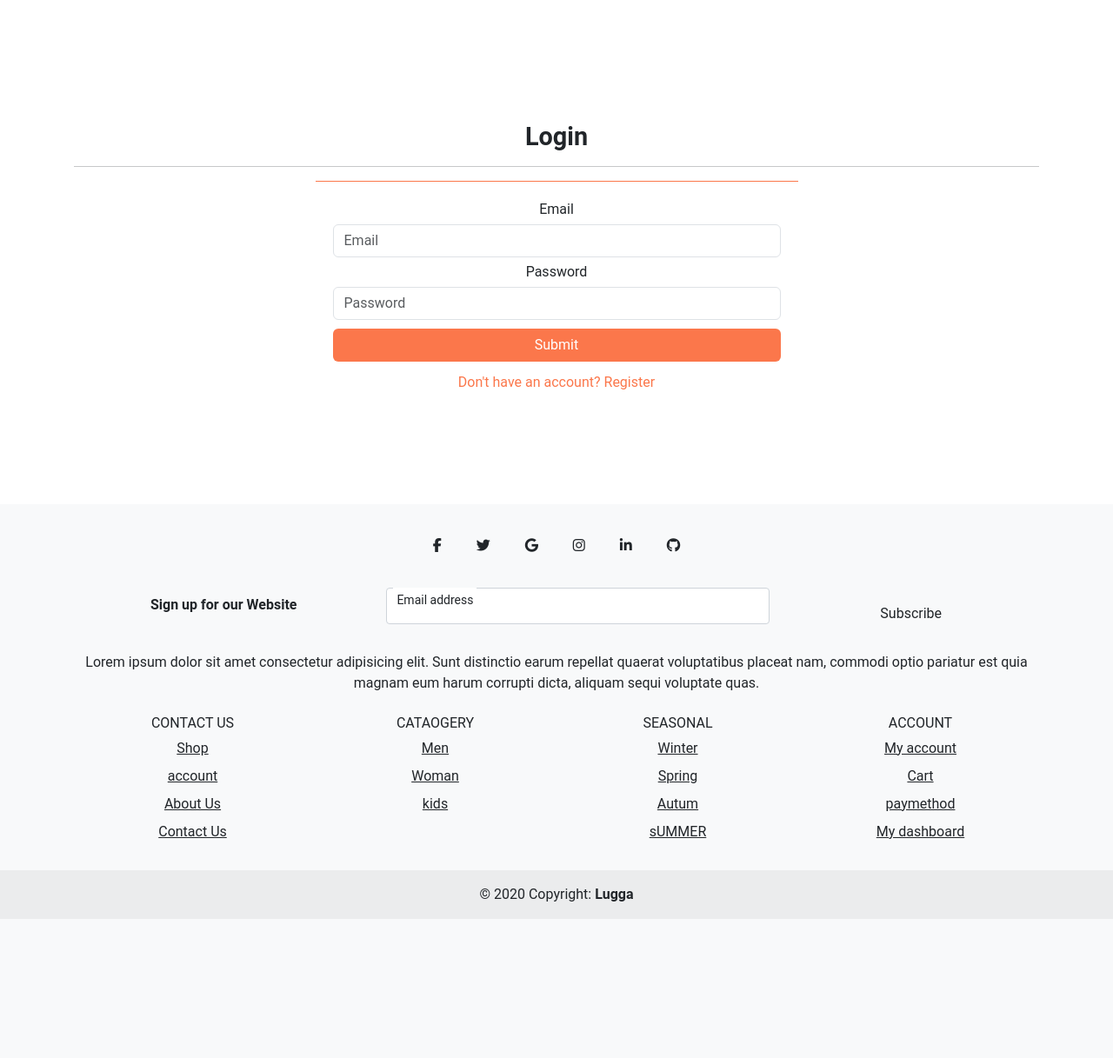
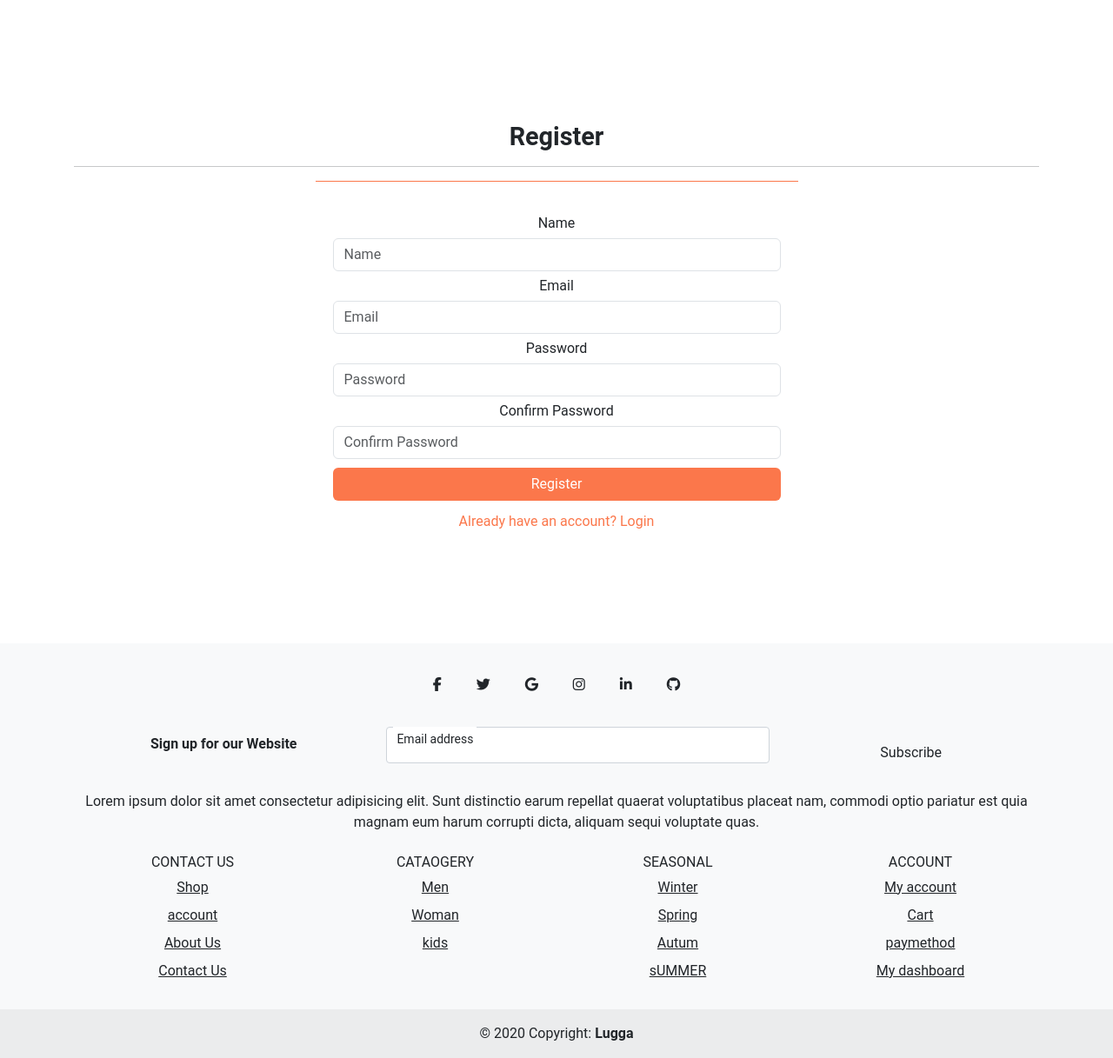
Before and after one commit to rachitpoudel101/Lugga_COllab, a PHP site: page /register.php in a window 1280 px wide; the page is wider, and only the part inside the window is pictured. Shown: the part 384-1601 px from the top of that part at 87% size. Before the commit the page ends 1441 px from the top of that part, so only its background shows below. Run offline with PHP 8.4, Linux system fonts and the light colour scheme.

Commit message:
Update register.php

```diff
--- a/register.php
+++ b/register.php
@@ -1,49 +1,55 @@
 <?php
-// Start session to manage user session data
 session_start();
+include('server/connection.php');
 
-// Include database connection file
-include("server/connection.php");
+if (isset($_SESSION['logged_in'])) {
+    header('location: account.php');
+    exit;
+if (isset($_POST['register'])) {
+    $name = $_POST['name'];
+    $email = $_POST['email'];
+    $password = $_POST['password'];
+    $confirmPassword = $_POST['confirmPassword'];
 
-// Check if user is already logged in, if yes, redirect to account page
-if (isset($_SESSION['logged_in'])) {
-    header("location: account.php");
-    exit;
+    // If password doesn't match
+    if ($password !== $confirmPassword) {
+        header('location: register.php?error=passwords_dont_match');
+    }
+    // If password is less than 6 characters
+    elseif (strlen($password) < 6) {
+        header('location: register.php?error=password_must_be_at_least_6_characters');
+    } else {
+        // Check if there is a user with this email
+        $stmt1 = $conn->prepare("SELECT count(*) FROM users WHERE user_email=?");
+        $stmt1->bind_param('s', $email);
+        $stmt1->execute();
+        $stmt1->bind_result($num_rows);
+        $stmt1->store_result();
+        $stmt1->fetch();
+        $stmt1->close();
+
+        // If there is a user already registered with this email
+        if ($num_rows != 0) {
+            header('location: register.php?error=user_with_this_email_already_exists');
+        } else {
+            // Create a new user
+            $stmt = $conn->prepare("INSERT INTO users (user_name, user_email, user_password) VALUES (?,?,?)");
+            $stmt->bind_param('sss', $name, $email, md5($password));
+
+            // If account was created successfully
+            if ($stmt->execute()) {
+                $_SESSION['user_email'] = $email;
+                $_SESSION['user_name'] = $name;
+                $_SESSION['logged_in'] = true;
+                header('location: account.php?register=You_registered_successfully');
+            }
+            // Account could not be created
+            else {
+                header('location: register.php?error=could_not_create_an_account_at_the_moment');
+            }
+        }
+    }
 }
-
-// Check if login form is submitted
-if (isset($_POST['login_btn'])) {
-    // Get user input from login form
-    $email = $_POST['email'];
-    $password = md5($_POST['password']); // Encrypt the password using md5 hashing algorithm
-
-    // Prepare SQL statement to retrieve user information from database
-    $stmt = $conn->prepare("SELECT user_id, user_name, user_email, user_password FROM users WHERE user_email = ? AND user_password = ?");
-    $stmt->bind_param('ss', $email, $password); // Bind parameters to the prepared statement
-
-    // Execute the prepared statement
-    if ($stmt->execute()) {
-        // Bind result variables
-        $stmt->bind_result($user_id, $username, $user_email, $user_password);
-
-        // Fetch the result
-        if ($stmt->fetch()) {
-            // If user exists, set session variables to store user data
-            $_SESSION['user_id'] = $user_id;
-            $_SESSION['user_name'] = $username;
-            $_SESSION['user_email'] = $user_email;
-            $_SESSION['logged_in'] = true; // Set logged_in session variable to true to indicate user is logged in
-
-            // Redirect to account page with success message
-            header('location: account.php?message=logged_in_successfully');
-        } else {
-            // If user does not exist, redirect to login page with error message
-            header('location: login.php?error=could_not_verify_your_account');
-        }
-    } else {
-        // Error: Something went wrong with the execution of the query, redirect to login page with error message
-        header('location: login.php?error=something_went_wrong');
-    }
 }
 ?>
 
@@ -51,9 +57,9 @@ if (isset($_POST['login_btn'])) {
 
 
 
-
 <!DOCTYPE html>
 <html lang="en">
+
 <head>
     <meta charset="UTF-8">
     <meta name="viewport" content="width=device-width, initial-scale=1.0">
@@ -94,34 +100,42 @@ if (isset($_POST['login_btn'])) {
         </div>
     </nav>
 
-    <!-- Login -->
+    <!-- Register -->
     <section class="my-5 py-5">
         <div class="container text-center mt-3 pt-5">
-            <h2 class="font-weight-bold">Login</h2>
+            <h2 class="font-weight-bold">Register</h2>
             <hr class="mx-auto">
         </div>
-        <div class="mx-auto container" method="POST" action="login.php">
-            <p style="color:red" class="text-center"><?php if (isset($_GET['error'])) echo htmlspecialchars($_GET['error']); ?></p>
-
-            <form id="login-form">
+        <div class="mx-auto container">
+            <form id="register-form" method="POST" action="register.php">
+                <p style="color: red;"><?php if (isset($_GET['error'])) {
+                                            echo $_GET['error'];
+                                        } ?></p>
                 <div class="form-group">
-                    <label for="login-email">Email</label>
-                    <input type="text" class="form-control" id="login-email" name="email" placeholder="Email" required>
+                    <label for="register-name">Name</label>
+                    <input type="text" class="form-control" id="register-name" name="name" placeholder="Name" required>
                 </div>
                 <div class="form-group">
-                    <label for="login-password">Password</label>
-                    <input type="password" class="form-control" id="login-password" name="password" placeholder="Password" required>
+                    <label for="register-email">Email</label>
+                    <input type="text" class="form-control" id="register-email" name="email" placeholder="Email" required>
                 </div>
                 <div class="form-group">
-                    <input type="submit" class="btn" id="login-btn" name="login_btn value=" Login">
+                    <label for="register-password">Password</label>
+                    <input type="password" class="form-control" id="register-password" name="password" placeholder="Password" required>
                 </div>
                 <div class="form-group">
-                    <a id="register-url" class="btn">Don't have an account? Register</a>
+                    <label for="register-confirm-password">Confirm Password</label>
+                    <input type="password" class="form-control" id="register-confirm-password" name="confirmPassword" placeholder="Confirm Password" required>
+                </div>
+                <div class="form-group">
+                    <input type="submit" class="btn" id="register-btn" name="register" value="Register">
+                </div>
+                <div class="form-group">
+                    <a id="login-url" class="btn">Already have an account? Login</a>
                 </div>
             </form>
         </div>
     </section>
-
 
 
 
```
